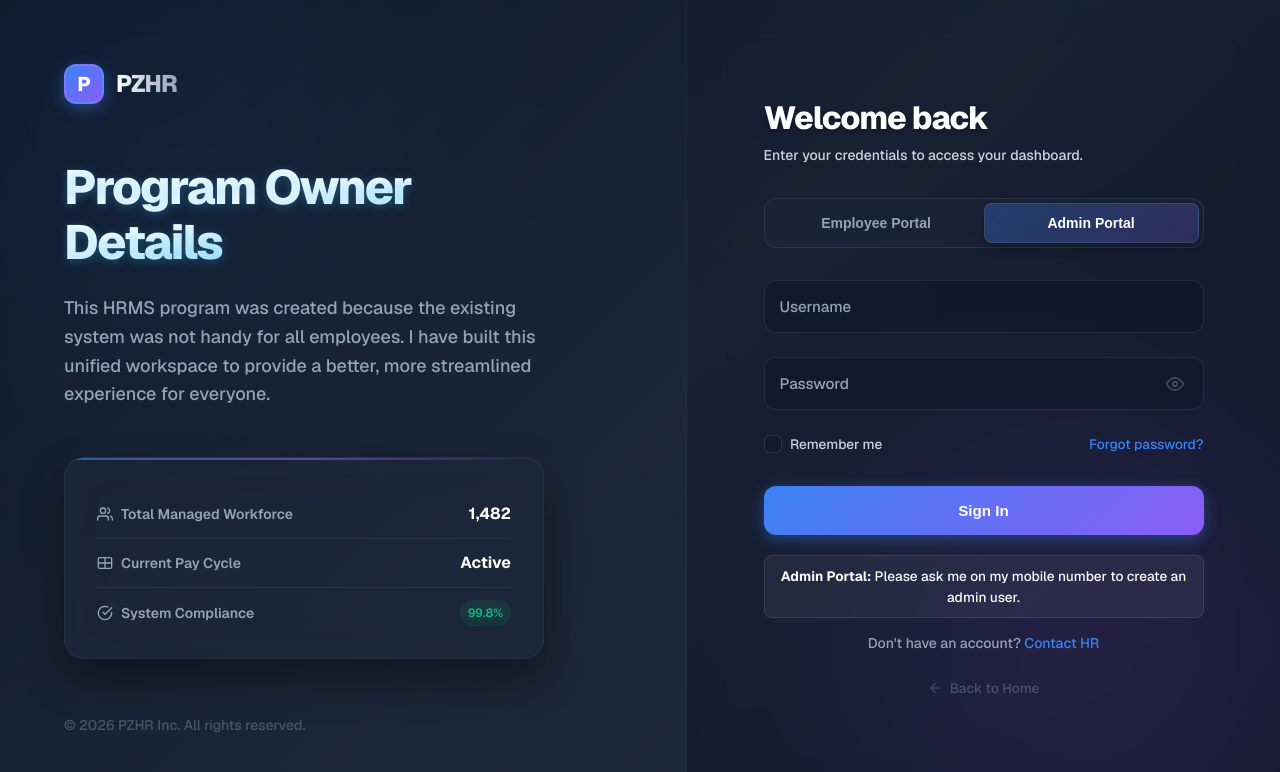
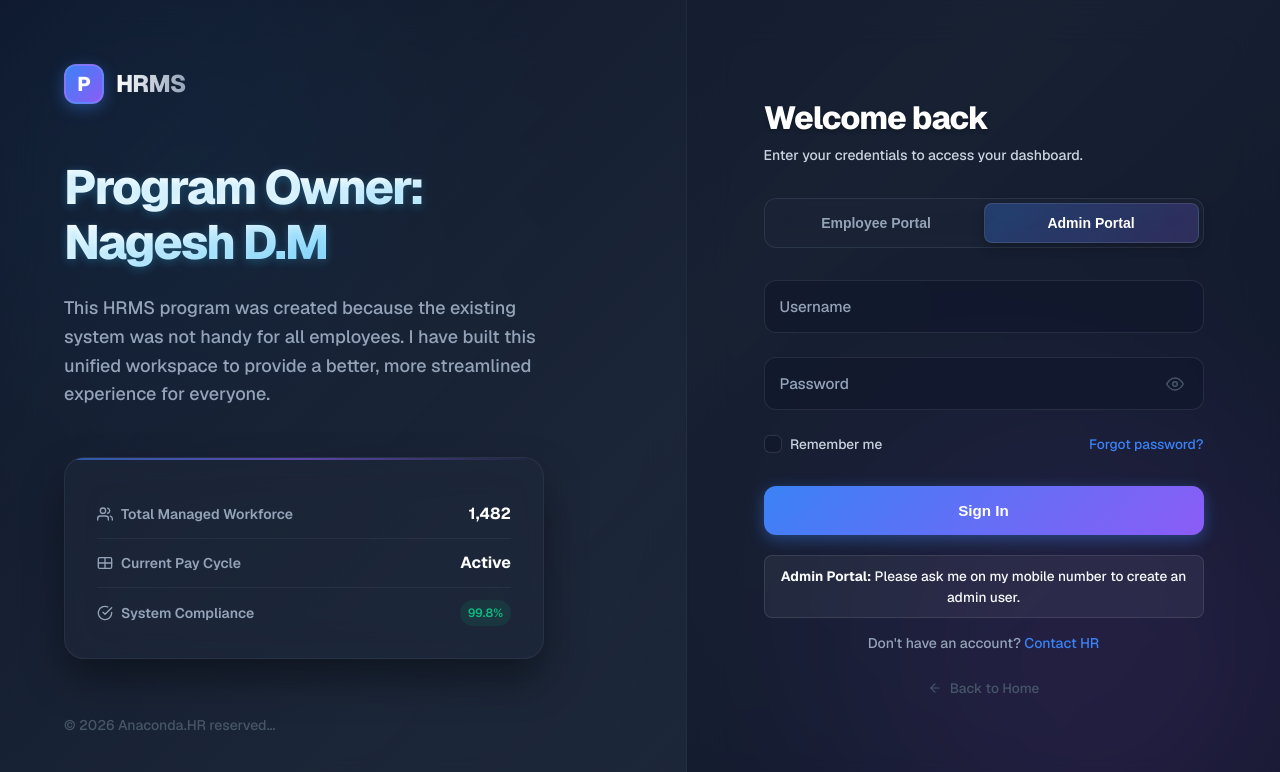
Before and after one commit to murkunden-cloud/NM_HR, a Next.js app: page /login in a window 1280 px wide. Shown: the top 772 px of the page. Built offline with nearby package versions, Linux system fonts and the light colour scheme.

Commit message:
Update program owner details and branding text

```diff
--- a/src/app/login/page.tsx
+++ b/src/app/login/page.tsx
@@ -89,12 +89,12 @@ export default function LoginPage() {
           <div className="login-hero">
             <div className="hero-header">
               <div className="logo-icon">P</div>
-              <span className="logo-text">PZHR</span>
+              <span className="logo-text">HRMS</span>
             </div>
 
             <div className="hero-body">
               <h1 className="hero-title">
-                Program Owner Details
+                Program Owner: Nagesh D.M
               </h1>
               <p className="hero-description">
                 This HRMS program was created because the existing system was not handy for all employees. I have built this unified workspace to provide a better, more streamlined experience for everyone.
@@ -139,7 +139,7 @@ export default function LoginPage() {
             </div>
 
             <div className="hero-footer">
-              &copy; {new Date().getFullYear()} PZHR Inc. All rights reserved.
+              &copy; {new Date().getFullYear()} Anaconda.HR reserved...
             </div>
           </div>
 
```
